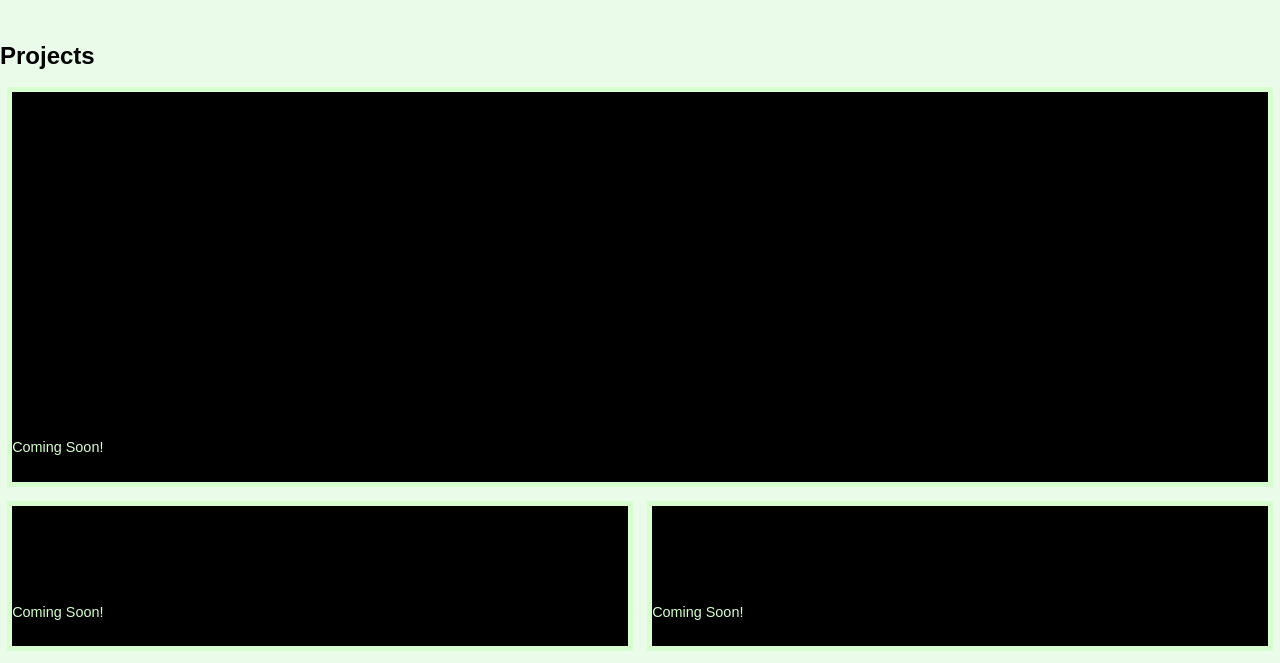
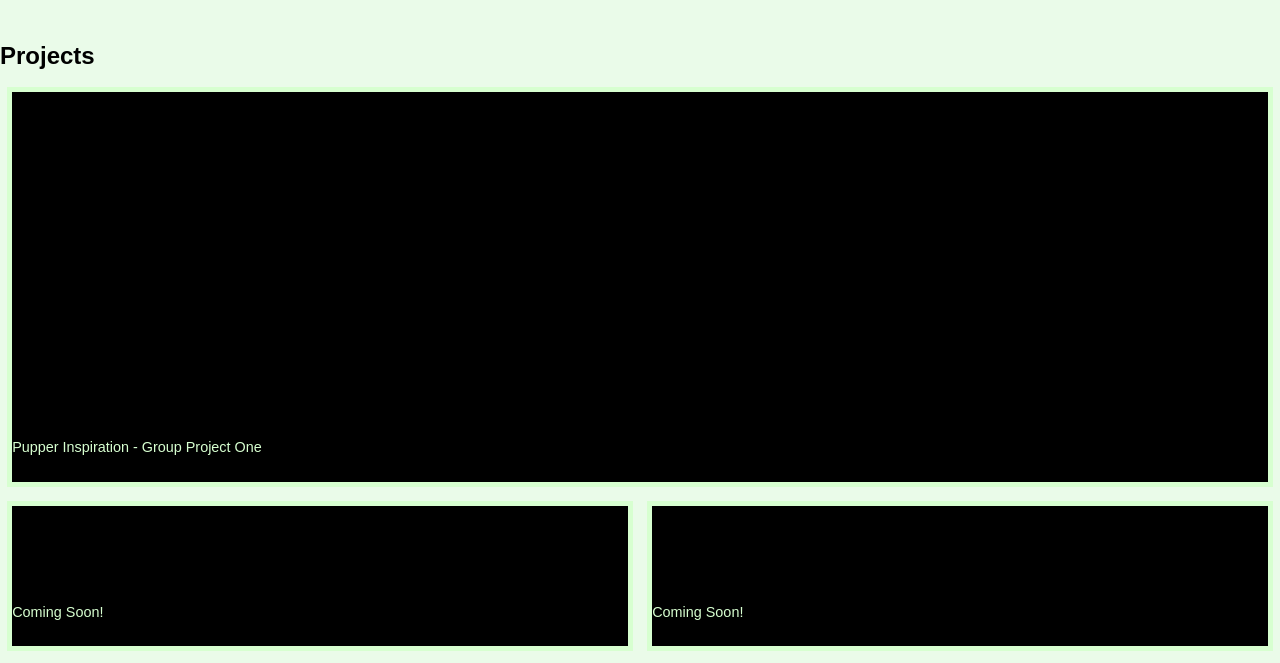
Before and after one commit to jshimetz/challenge-2, a plain HTML site: page index.html in a window 1280 px wide. Shown: the part 595-1258 px from the top of the page. Drawn offline with Linux system fonts and the light colour scheme.

Commit message:
Update index.html
Adding Project One

```diff
--- a/index.html
+++ b/index.html
@@ -41,8 +41,8 @@
         <section class="project-portfolio" id="portfolio">
             <h2>Projects</h2>
             <div class="flex-container">
-                <a href="#" class="flex-item coming-soon1"
-                        <h3>Coming Soon!</h3>
+                <a href="https://spectralraiden.github.io/Pupper-Inspiration/" class="flex-item PupperInspiration"
+                        <h3>Pupper Inspiration - Group Project One</h3>
                 </a>
                 <a href="#" class="flex-item coming-soon2"
                         <h3>Coming Soon!</h3>
```
